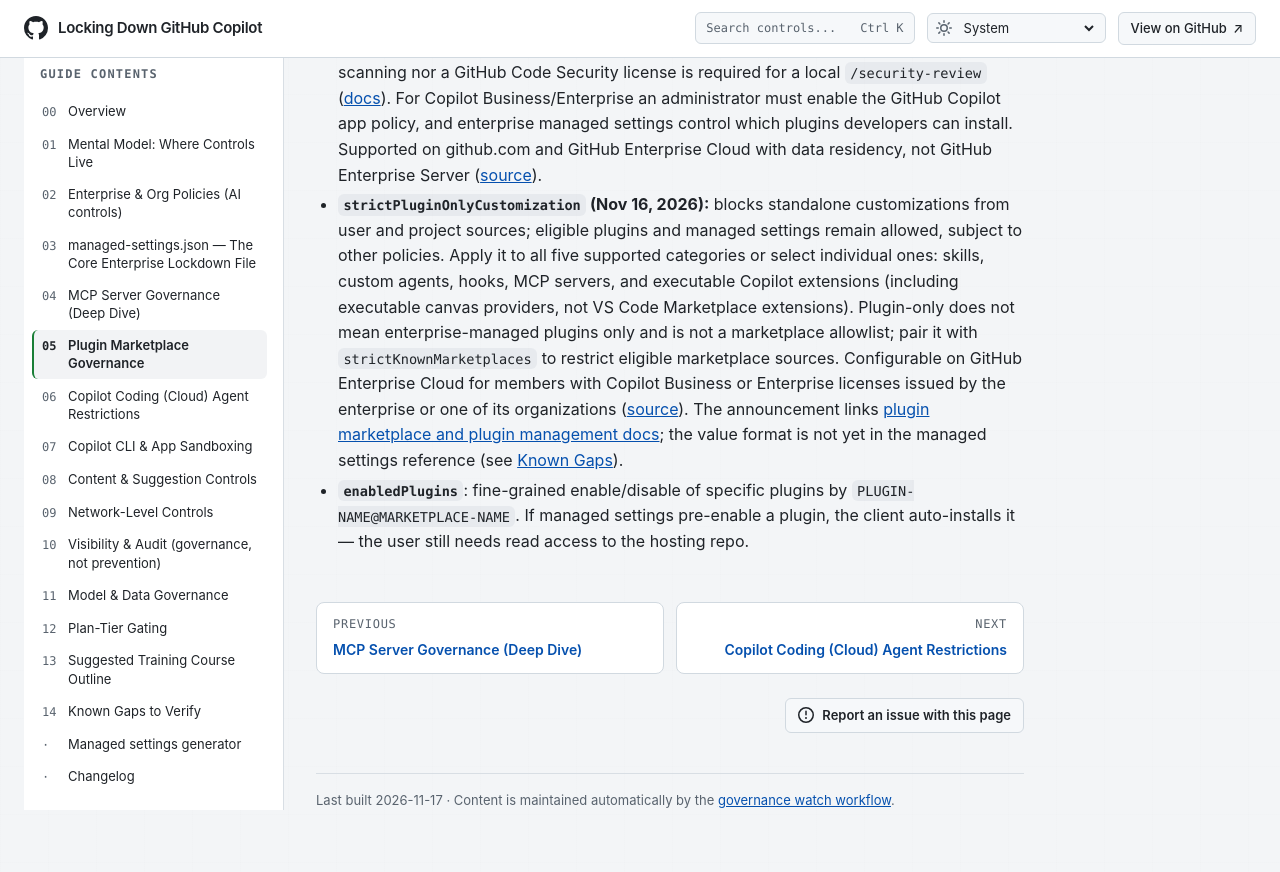
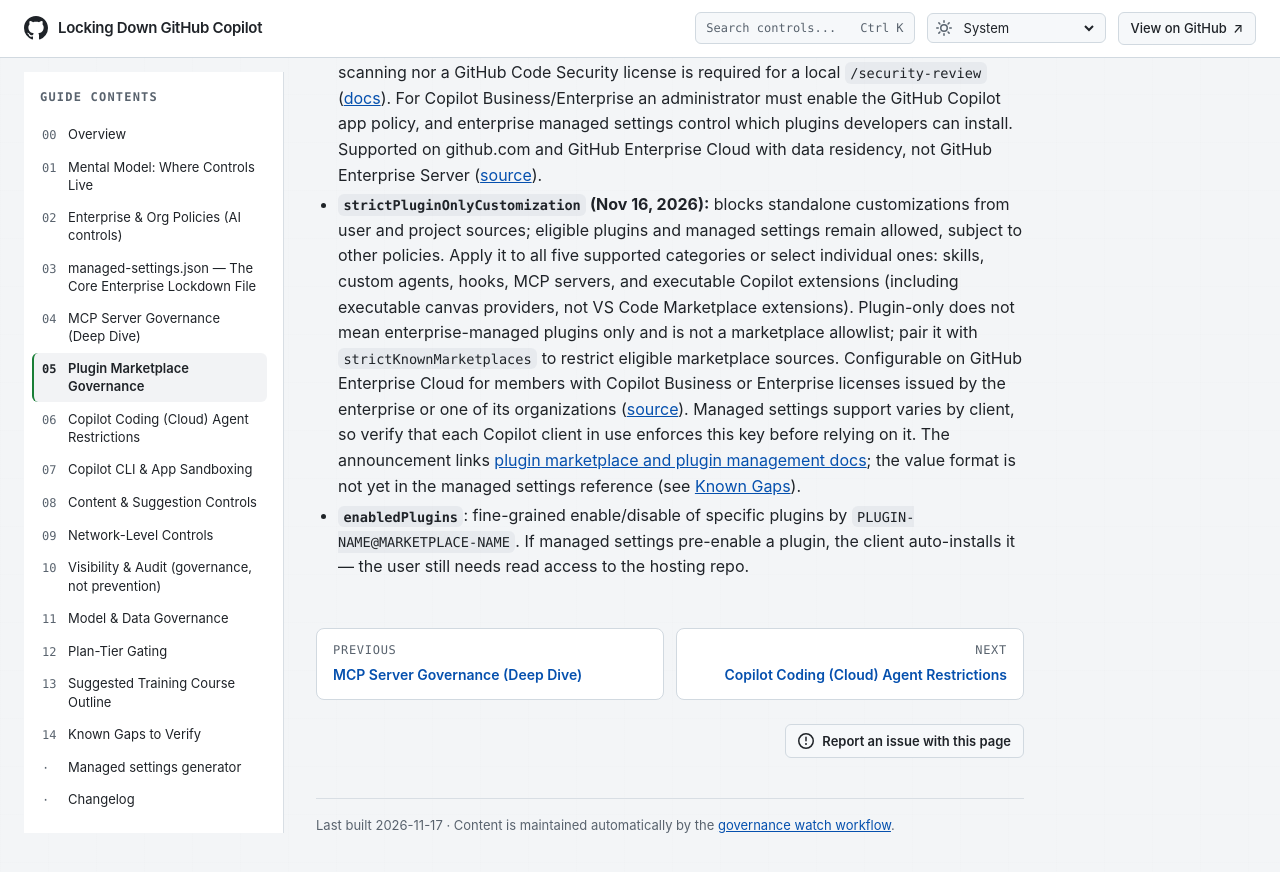
Before and after one commit to beardofedu/copilot-governance-training, a Jekyll site: the page built from docs/sections/plugin-marketplaces.md, in a window 1280 px wide and 900 px high, scrolled down 1346 px. Shown: the top 872 px of the window. Built offline with Jekyll 4.4.1, drawn with Linux system fonts in a browser that asks for light colours.

Commit message:
Revise plugin marketplaces documentation
Updated documentation for plugin marketplaces, including details on enterprise-managed plugins, strict customization settings, and the GitHub security extension.

Co-authored-by: Copilot Autofix powered by AI <175728472+Copilot@users.noreply.github.com>

```diff
--- a/docs/sections/plugin-marketplaces.md
+++ b/docs/sections/plugin-marketplaces.md
@@ -29,5 +29,5 @@ last_reviewed: 2026-11-05
 - **`extraKnownMarketplaces`**: adds enterprise-approved marketplaces (works alongside strict mode); each entry supports an `autoUpdate` boolean that users cannot override once managed settings set it.
 - **GA (Oct 28, 2026):** repository plugin defaults and enterprise-managed plugin controls are generally available in VS Code, Copilot CLI, and the GitHub Copilot app. Trusted repositories can define a marketplace and default plugins; contributors can turn off repository defaults where policy permits. Enterprises can supply approved marketplaces and require or block plugins through managed settings. Required plugins are installed and enabled automatically and users can't disable them; managed settings take precedence over repository and personal choices. Repository defaults are available to individual users and Copilot Business/Enterprise; managed controls require GitHub Enterprise Cloud with Copilot Business or Enterprise licenses issued by the enterprise or one of its organizations ([source](https://github.blog/changelog/2026-10-28-repository-plugin-defaults-and-enterprise-plugin-controls-generally-available)).
 - **Example plugin: GitHub security extension (public preview, Oct 28, 2026):** the `github-security` plugin for the Copilot app (`copilot plugin install github-security@awesome-copilot`) surfaces code scanning alerts and runs `/security-review` on local changes. When fixing code, Copilot only edits the local working copy and never commits or pushes; Explain, Fix and `/security-review` consume AI credits. Dismissing an alert updates it on GitHub and requires permission to dismiss code scanning alerts; when delegated alert dismissal requires approval for the user's role, the extension submits a dismissal request instead. Viewing existing alerts requires code scanning enabled and access to the repository's alerts; private repositories require GitHub Code Security. Neither code scanning nor a GitHub Code Security license is required for a local `/security-review` ([docs](https://docs.github.com/en/copilot/how-tos/github-copilot-app/view-and-fix-security-alerts)). For Copilot Business/Enterprise an administrator must enable the GitHub Copilot app policy, and enterprise managed settings control which plugins developers can install. Supported on github.com and GitHub Enterprise Cloud with data residency, not GitHub Enterprise Server ([source](https://github.blog/changelog/2026-10-28-security-extension-for-the-github-copilot-app)).
-- **`strictPluginOnlyCustomization` (Nov 16, 2026):** blocks standalone customizations from user and project sources; eligible plugins and managed settings remain allowed, subject to other policies. Apply it to all five supported categories or select individual ones: skills, custom agents, hooks, MCP servers, and executable Copilot extensions (including executable canvas providers, not VS Code Marketplace extensions). Plugin-only does not mean enterprise-managed plugins only and is not a marketplace allowlist; pair it with `strictKnownMarketplaces` to restrict eligible marketplace sources. Configurable on GitHub Enterprise Cloud for members with Copilot Business or Enterprise licenses issued by the enterprise or one of its organizations ([source](https://github.blog/changelog/2026-11-16-control-where-github-copilot-customizations-come-from)). The announcement links [plugin marketplace and plugin management docs](https://docs.github.com/enterprise-cloud@latest/copilot/how-tos/administer-copilot/manage-for-enterprise/use-managed-settings/manage-plugin-marketplaces-and-plugins); the value format is not yet in the managed settings reference (see [Known Gaps]({{ '/sections/known-gaps/' | relative_url }})).
+- **`strictPluginOnlyCustomization` (Nov 16, 2026):** blocks standalone customizations from user and project sources; eligible plugins and managed settings remain allowed, subject to other policies. Apply it to all five supported categories or select individual ones: skills, custom agents, hooks, MCP servers, and executable Copilot extensions (including executable canvas providers, not VS Code Marketplace extensions). Plugin-only does not mean enterprise-managed plugins only and is not a marketplace allowlist; pair it with `strictKnownMarketplaces` to restrict eligible marketplace sources. Configurable on GitHub Enterprise Cloud for members with Copilot Business or Enterprise licenses issued by the enterprise or one of its organizations ([source](https://github.blog/changelog/2026-11-16-control-where-github-copilot-customizations-come-from)). Managed settings support varies by client, so verify that each Copilot client in use enforces this key before relying on it. The announcement links [plugin marketplace and plugin management docs](https://docs.github.com/enterprise-cloud@latest/copilot/how-tos/administer-copilot/manage-for-enterprise/use-managed-settings/manage-plugin-marketplaces-and-plugins); the value format is not yet in the managed settings reference (see [Known Gaps]({{ '/sections/known-gaps/' | relative_url }})).
 - **`enabledPlugins`**: fine-grained enable/disable of specific plugins by `PLUGIN-NAME@MARKETPLACE-NAME`. If managed settings pre-enable a plugin, the client auto-installs it — the user still needs read access to the hosting repo.
```
